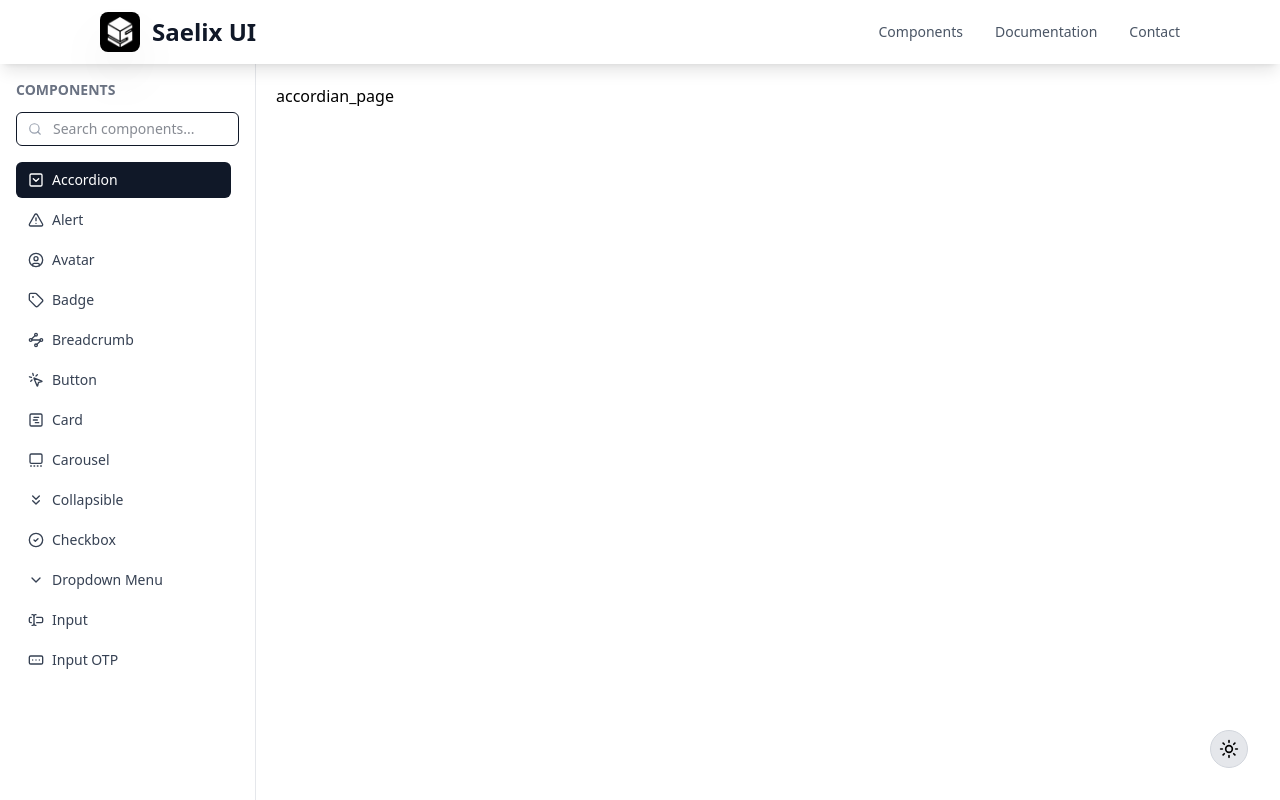
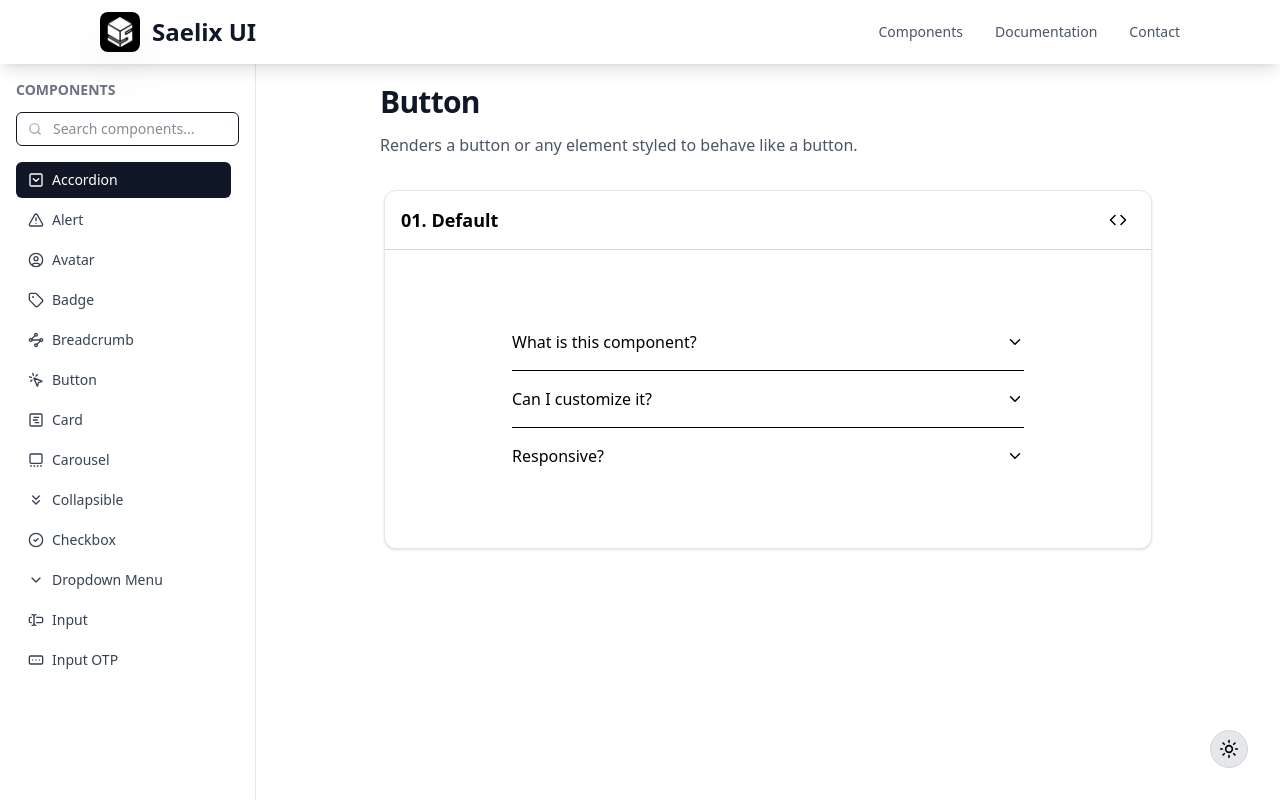
Before and after one commit to Jeet000001/saelixui, a Next.js app: page /components/accordion in a window 1280 px wide. Built offline with nearby package versions, Linux system fonts and the light colour scheme.

Commit message:
fix scrollbar of show component section

```diff
--- /dev/null
+++ b/Components/Accordion/DefaultAccordion.tsx
@@ -0,0 +1,73 @@
+"use client";
+import { useState } from "react";
+import { ChevronDown } from "lucide-react";
+
+type AccordionItem = {
+  title: string;
+  content: string;
+};
+
+type AccordionProps = {
+  items: AccordionItem[];
+  allowMultiple?: boolean;
+};
+
+export const DefaultAccordion = ({ items, allowMultiple = false }: AccordionProps) => {
+  const [openIndex, setOpenIndex] = useState<number | null>(null);
+  const [openMulti, setOpenMulti] = useState<number[]>([]);
+
+  const toggleItem = (index: number) => {
+    if (allowMultiple) {
+      setOpenMulti((prev) =>
+        prev.includes(index)
+          ? prev.filter((i) => i !== index)
+          : [...prev, index]
+      );
+    } else {
+      setOpenIndex(openIndex === index ? null : index);
+    }
+  };
+
+  const isOpen = (index: number) => {
+    return allowMultiple ? openMulti.includes(index) : openIndex === index;
+  };
+
+  return (
+    <div className="w-full max-w-lg mx-auto overflow-hidden">
+      {items.map((item, index) => {
+        const open = isOpen(index);
+
+        return (
+          <div key={index} className="border-b last:border-none">
+            <button
+              onClick={() => toggleItem(index)}
+              className="w-full flex justify-between items-center py-4 text-left font-medium hover:underline dark:hover:underline transition"
+              aria-expanded={open}
+            >
+              {item.title}
+
+              <ChevronDown
+                className={`transition-transform duration-300 ${
+                  open ? "rotate-180" : ""
+                }`}
+                size={18}
+              />
+            </button>
+
+            <div
+              className={`grid transition-all duration-300 ease-in-out ${
+                open ? "grid-rows-[1fr] opacity-100" : "grid-rows-[0fr] opacity-0"
+              }`}
+            >
+              <div className="overflow-hidden">
+                <div className="px-5 pb-4 text-sm text-gray-600 dark:text-gray-300">
+                  {item.content}
+                </div>
+              </div>
+            </div>
+          </div>
+        );
+      })}
+    </div>
+  );
+};
--- a/Components/ShowComponent.tsx
+++ b/Components/ShowComponent.tsx
@@ -31,7 +31,7 @@ export default function ShowComponent({
   const ComponentCode = activeTab === "ts" ? ComponentCodeTS : ComponentCodeJS;
 
   return (
-    <div className="flex justify-center items-start px-10 py-3">
+    <div className="flex justify-center items-start px-10 py-3 ">
       {/* Card */}
       <div className="w-full max-w-3xl rounded-xl border border-gray-200 bg-white shadow-sm
         dark:bg-[#111827] dark:border-[#1F2937] dark:shadow-[0_10px_30px_rgba(0,0,0,0.6)]">
@@ -60,11 +60,16 @@ export default function ShowComponent({
       {/* Modal */}
       {open && (
         <div className="fixed inset-0 z-50 flex items-center justify-center bg-black/70">
-          <div className="w-full max-w-2xl max-h-130 rounded-xl bg-white overflow-y-auto
+
+          {/* Modal container */}
+          <div className="w-full max-w-2xl max-h-130 rounded-xl bg-white flex flex-col
             dark:bg-[#111827] dark:shadow-[0_10px_30px_rgba(0,0,0,0.6)]">
 
-            {/* Header */}
-            <div className="border-b border-gray-300 pb-2 dark:border-[#1F2937]">
+            {/* Sticky header */}
+            <div className="sticky top-0 z-20 border-b rounded-t-xl border-gray-300 pb-2 bg-white
+              dark:bg-[#111827] dark:border-[#1F2937]">
+
+              {/* Top row */}
               <div className="flex items-center justify-between px-4 py-3">
                 <h3 className="font-semibold dark:text-[#E5E7EB]">
                   Installation
@@ -72,8 +77,7 @@ export default function ShowComponent({
 
                 <div className="flex items-center gap-3">
                   {/* TS/JS Toggle */}
-                  <div className="flex bg-gray-200 rounded-md p-1
-                    dark:bg-[#1F2937]">
+                  <div className="flex bg-gray-200 rounded-md p-1 dark:bg-[#1F2937]">
                     <button
                       onClick={() => setActiveTab("ts")}
                       className={`px-3 py-1 text-xs rounded-md transition ${
@@ -107,8 +111,8 @@ export default function ShowComponent({
                 </div>
               </div>
 
-              {/* Install Command */}
-              <div className="mx-5 flex items-center justify-between gap-2 rounded-lg border-2 border-gray-200 px-4 py-3 text-sm
+              {/* Install command */}
+              <div className="mx-5 mb-3 flex items-center justify-between gap-2 rounded-lg border-2 border-gray-200 px-4 py-3 text-sm
                 dark:bg-[#0B0F19] dark:border-[#1F2937] dark:text-[#E5E7EB]">
                 <code className="truncate">{installation}</code>
 
@@ -126,9 +130,27 @@ export default function ShowComponent({
               </div>
             </div>
 
+            {/* Scrollable code area */}
+            <div className="relative flex-1 overflow-y-auto no-scrollbar">
+
+              {/* Fixed copy button */}
+              <div className="sticky top-4 z-10 flex justify-end pr-6 pt-4">
+                <button
+                  onClick={async () => {
+                    await navigator.clipboard.writeText(ComponentCode);
+                    setCodeCopied(true);
+                    setTimeout(() => setCodeCopied(false), 1500);
+                  }}
+                  className="flex items-center gap-1 rounded-md px-2 py-1 text-xs
+                    bg-[#3B82F6] text-white hover:bg-[#2563EB]"
+                >
+                  {codeCopied ? <Check size={14} /> : <Copy size={14} />}
+                </button>
+              </div>
+
               {/* Code */}
-            <div className="relative p-4 ">
-              <pre className="py-4 px-10 text-sm overflow-x-auto text-[#E5E7EB] ">
+              <div className="p-4 pt-0 ">
+                <pre className="py-4 px-10 text-sm overflow-x-auto no-scrollbar">
                   <SyntaxHighlighter
                     language={activeTab === "ts" ? "tsx" : "jsx"}
                     style={theme === "dark" ? oneDark : oneLight}
@@ -142,24 +164,15 @@ export default function ShowComponent({
                         background: "transparent",
                       },
                     }}
+                    className="no-scrollbar"
                   >
                     {ComponentCode}
                   </SyntaxHighlighter>
                 </pre>
+              </div>
 
-              {/* Copy */}
-              <button
-                onClick={async () => {
-                  await navigator.clipboard.writeText(ComponentCode);
-                  setCodeCopied(true);
-                  setTimeout(() => setCodeCopied(false), 1500);
-                }}
-                className="absolute top-6 right-6 flex items-center gap-1 rounded-md px-2 py-1 text-xs
-                  bg-[#3B82F6] text-white hover:bg-[#2563EB]"
-              >
-                {codeCopied ? <Check size={14} /> : <Copy size={14} />}
-              </button>
             </div>
+
           </div>
         </div>
       )}
--- a/app/components/accordion/page.tsx
+++ b/app/components/accordion/page.tsx
@@ -1,9 +1,96 @@
-import React from 'react'
+import { DefaultAccordion } from "@/Components/Accordion/DefaultAccordion";
+import ShowComponent from "@/Components/ShowComponent";
 
 const accordion_page = () => {
   return (
-    <div>accordian_page</div>
-  )
-}
+    <div>
+      <div className="ml-26 mb-5">
+        <h1 className="text-3xl font-bold tracking-tight text-gray-900 dark:text-white">
+          Button
+        </h1>
 
-export default accordion_page
+        <p className="mt-3 text-base leading-relaxed text-gray-600 dark:text-gray-400 max-w-2xl">
+          Renders a button or any element styled to behave like a button.
+        </p>
+      </div>
+      <div>
+
+        <ShowComponent
+          ComponentName="01. Default"
+          installation="npx saelix-ui add default-accordion"
+          ComponentCodeTS={`import { Default_Accordion } from "@/components/ui/Default-accordion";
+
+const defaultAccordion = () => {
+  return (
+    <Default_Accordion
+      items={[
+        {
+          title: "What is this component?",
+          content: "A reusable accordion to show and hide content sections.",
+        },
+        {
+          title: "Can I customize it?",
+          content: "Yes, fully customizable with Tailwind and your styles.",
+        },
+        {
+          title: "Responsive?",
+          content: "Works smoothly on mobile, tablet, and desktop.",
+        },
+      ]}
+    />
+  );
+};
+
+export default defaultAccordion;
+`}
+          ComponentCodeJS={`import { Default_Accordion } from "./components/ui/Default-accordion";
+
+const defaultAccordion = () => {
+  return (
+    <Default_Accordion
+      items={[
+        {
+          title: "What is this component?",
+          content: "A reusable accordion to show and hide content sections.",
+        },
+        {
+          title: "Can I customize it?",
+          content: "Yes, fully customizable with Tailwind and your styles.",
+        },
+        {
+          title: "Responsive?",
+          content: "Works smoothly on mobile, tablet, and desktop.",
+        },
+      ]}
+    />
+  );
+};
+
+export default defaultAccordion;
+`}
+        >
+          <DefaultAccordion
+            items={[
+              {
+                title: "What is this component?",
+                content:
+                  "A reusable accordion to show and hide content sections.",
+              },
+              {
+                title: "Can I customize it?",
+                content:
+                  "Yes, fully customizable with Tailwind and your styles.",
+              },
+              {
+                title: "Responsive?",
+                content: "Works smoothly on mobile, tablet, and desktop.",
+              },
+            ]}
+          />
+        </ShowComponent>
+      </div>
+    </div>
+  );
+};
+
+export default accordion_page;
--- a/app/components/layout.tsx
+++ b/app/components/layout.tsx
@@ -14,7 +14,7 @@ export default function ComponentsLayout({
 
       {/* Main content scrolls independently of the sidebar */}
       <main className="flex-1 overflow-y-auto px-5 py-5 border-gray-200
-      dark:bg-[#0B0F19] ">{children}</main>
+      dark:bg-[#0B0F19] no-scrollbar">{children}</main>
     </div>
   );
 }
```
Lines whose indentation alone changed are shown as unchanged.
